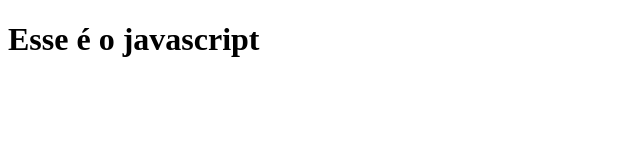
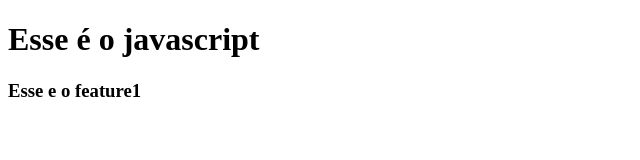
Before and after one commit to BrandonCarlos/Github_origamid, a plain HTML site: page index.html in a window 1280 px wide. Shown: the whole page, without its empty margins (0-640 px from the left). Drawn offline with Linux system fonts and the light colour scheme.

Commit message:
H3 da feature1

```diff
--- a/index.html
+++ b/index.html
@@ -8,6 +8,7 @@
 </head>
 <body>
   <h1>Esse é o javascript</h1>
+  <h3>Esse e o feature1</h3>
   <script src="/script.js"></script>
 </body>
 </html>
```
